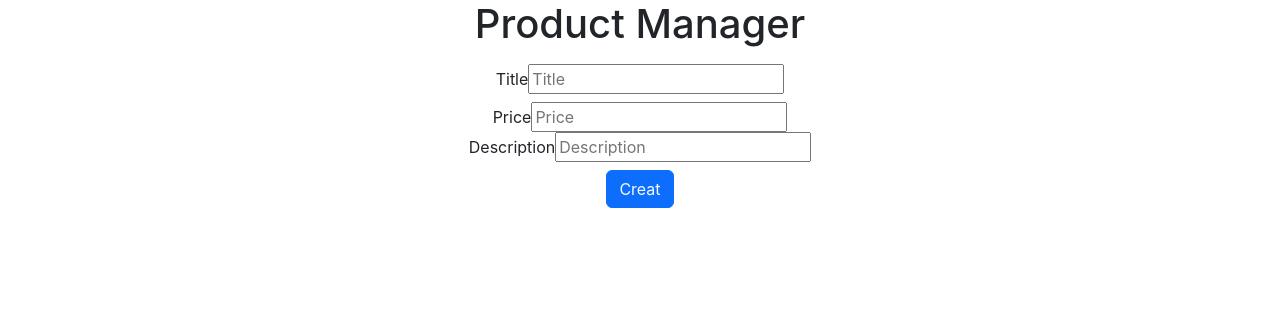
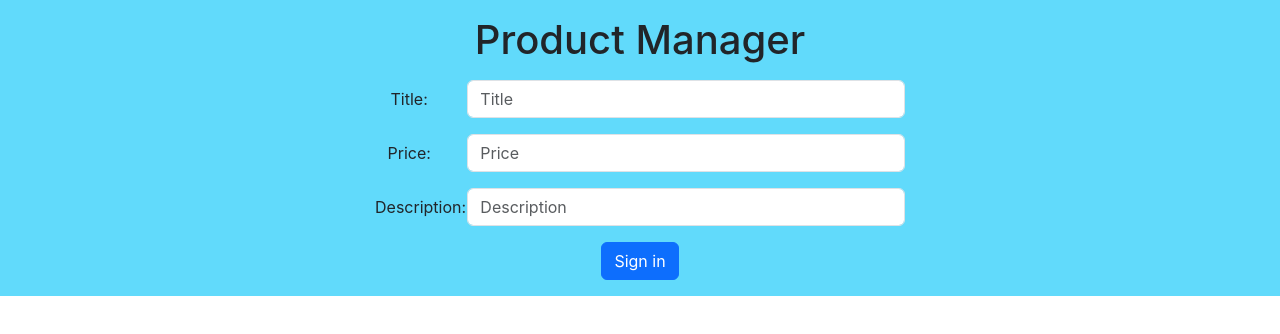
Before and after one commit to Nathan-Navid/codingdojo-product-manager, a React (Create React App) app in the folder client/: page / in a window 1280 px wide. Shown: the top 334 px of the page. Built offline with nearby package versions, Linux system fonts and the light colour scheme.

Commit message:
form styling

```diff
--- a/client/src/App.css
+++ b/client/src/App.css
@@ -1,5 +1,8 @@
 .App {
   text-align: center;
+  align-items: center;
+
+  background-color: #61dafb;
 }
 
 .App-logo {
--- a/client/src/Components/ProductForm.jsx
+++ b/client/src/Components/ProductForm.jsx
@@ -27,23 +27,31 @@ const ProductForm = () => {
 
   }
   return (
-    <div>
-      <h1>Product Manager</h1>
-      <form onSubmit={submitHandler} action="">
-        <div>
-          <label>Title</label>
-          <input type="text" name='title' onChange={(e) => setTitle(e.target.value)} className='form-group mt-2' placeholder='Title' />
+    <div className='container text-center'>
+    <div className='row justify-content-md-center p-md-3'>
+      <h1 className='mb-3'>Product Manager</h1>
+      <form onSubmit={submitHandler} action="" className='col-sm-6'>
+        <div class="row mb-3">
+          <label className='col-sm-2 col-form-label'>Title: </label>
+          <div className='col-sm-10'>
+            <input type="text" name='title' onChange={(e) => setTitle(e.target.value)} className='form-control' placeholder='Title' />
+          </div>
         </div>
-        <div>
-          <label>Price</label>
-          <input type="number" name='price' onChange={(e) => setPrice(e.target.value)} className='form-group mt-2' placeholder='Price' />
+        <div class="row mb-3">
+          <label className='col-sm-2 col-form-label'>Price: </label>
+          <div className='col-sm-10'>
+            <input type="text" name='price' onChange={(e) => setPrice(e.target.value)} className='form-control' placeholder='Price' />
+          </div>
         </div>
-        <div>
-          <label>Description</label>
-          <input type="text" name='description' onChange={(e) => setDescription(e.target.value)} className='form-group' placeholder='Description' />
+        <div class="row mb-3">
+          <label className='col-sm-2 col-form-label'>Description: </label>
+          <div className='col-sm-10'>
+            <input type="text" name='description' onChange={(e) => setDescription(e.target.value)} className='form-control' placeholder='Description' />
+          </div>
         </div>
-        <input className='btn btn-primary text-light mt-2' type="submit" value="Creat" />
+        <button type="submit" class="btn btn-primary">Sign in</button>
       </form>
+    </div>
     </div>
   )
 }
```
Also changed, not shown: 1 other file (tests, documents, lock files or other folders).
